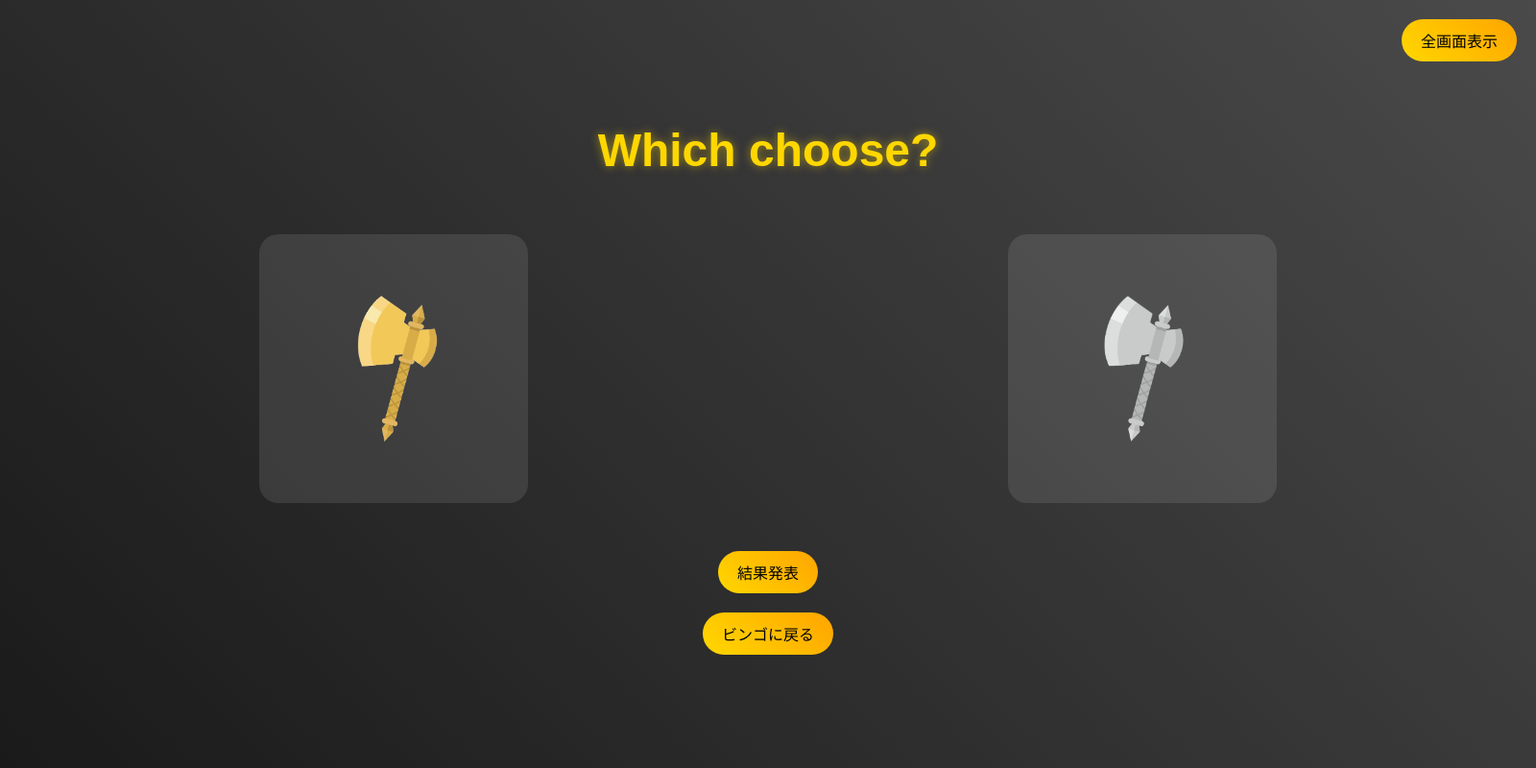
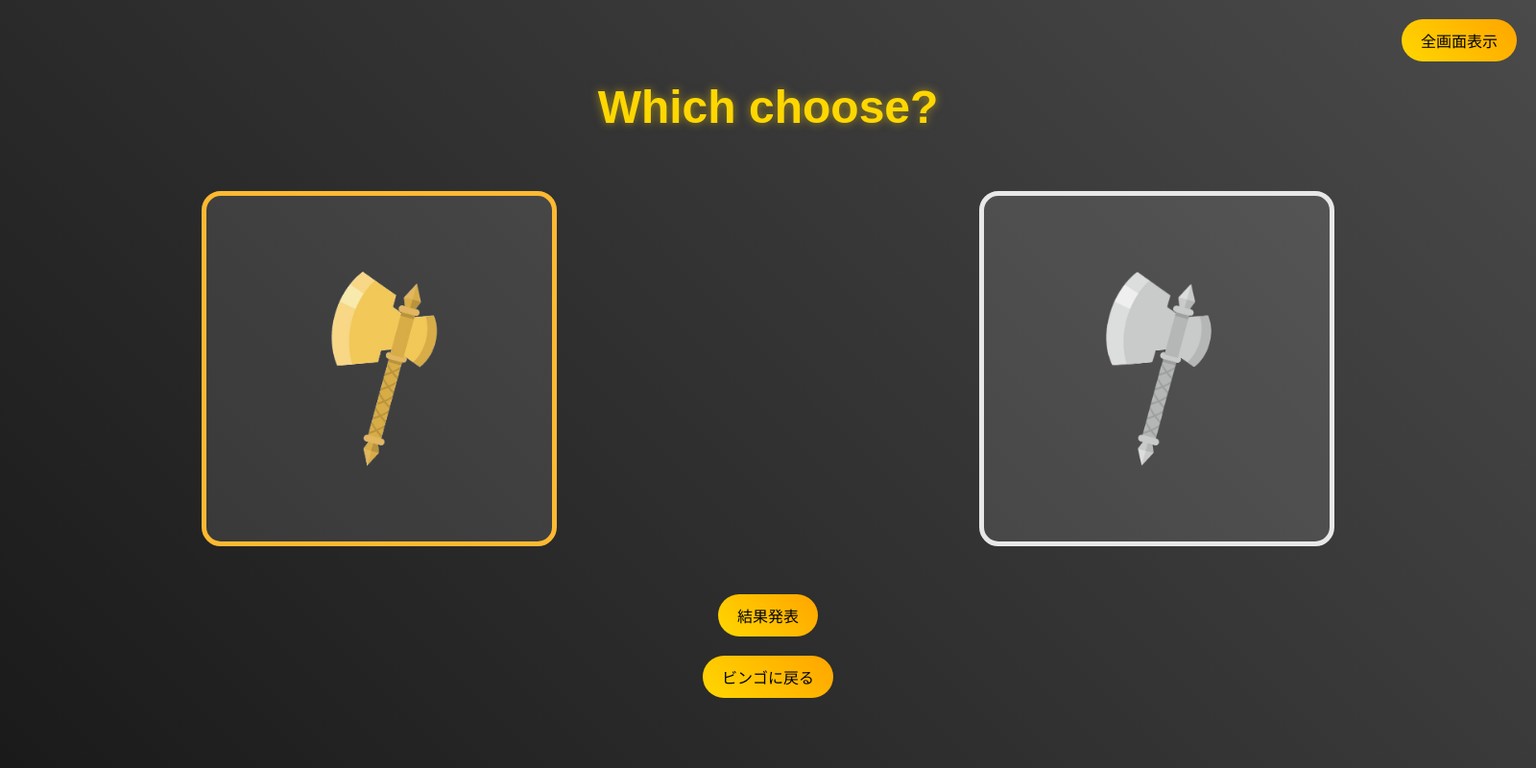
Before and after one commit to Kawatan1927/bingo-game-2025, an Electron app: page bingo.html in a window 1600 px wide. Both pictures are taken after a click on the button "斧選択へ進む". Shown: the whole page at 96% size. Drawn offline with nearby package versions, Linux system fonts and the light colour scheme; no server answers.

Commit message:
斧選択画面のデザイン修正

```diff
--- a/bingo.html
+++ b/bingo.html
@@ -64,10 +64,10 @@
     <div id="axeSelectionScreen" class="screen">
         <h1 class="screen-title">Which choose?</h1>
         <div class="axe-container">
-            <div class="axe" data-axe="gold">
+            <div class="axe gold" data-axe="gold">
                 <img src="images/gold-axe.png" alt="金の斧">
             </div>
-            <div class="axe" data-axe="silver">
+            <div class="axe silver" data-axe="silver">
                 <img src="images/silver-axe.png" alt="銀の斧">
             </div>
         </div>
--- a/styles.css
+++ b/styles.css
@@ -318,28 +318,32 @@ label.toggle:has(input[type="checkbox"]){
     justify-content: space-around;
     margin: 40px 0;
     width: 100%;
+    gap: 60px;
 }
 
 .axe {
     background: rgba(255, 255, 255, 0.1);
     border-radius: 20px;
     cursor: pointer;
-    height: 30vh;
+    height: 40vh;
     padding: 20px;
     position: relative;
     transition: all 0.3s;
-    width: 30vh;
+    width: 40vh;
+}
+
+.axe.gold {
+    border: 5px solid #FDB931 ;
+}
+
+.axe.silver {
+    border: 5px solid #E8E8E8 ;
 }
 
 .axe img {
     height: 100%;
     object-fit: contain;
     width: 100%;
-}
-
-.axe:hover {
-    box-shadow: 0 0 30px rgba(255, 215, 0, 0.5);
-    transform: scale(1.1);
 }
 
 /* 結果発表アニメーションエリア */
```
